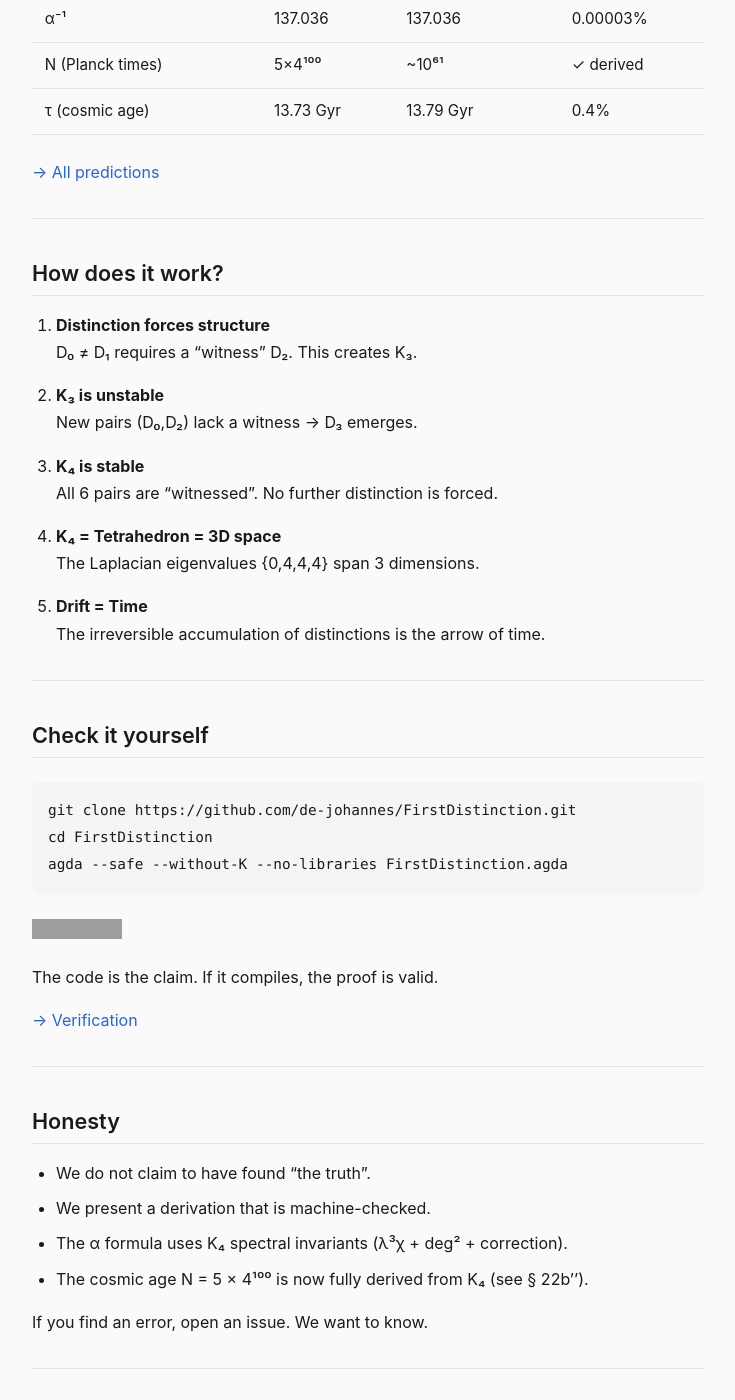
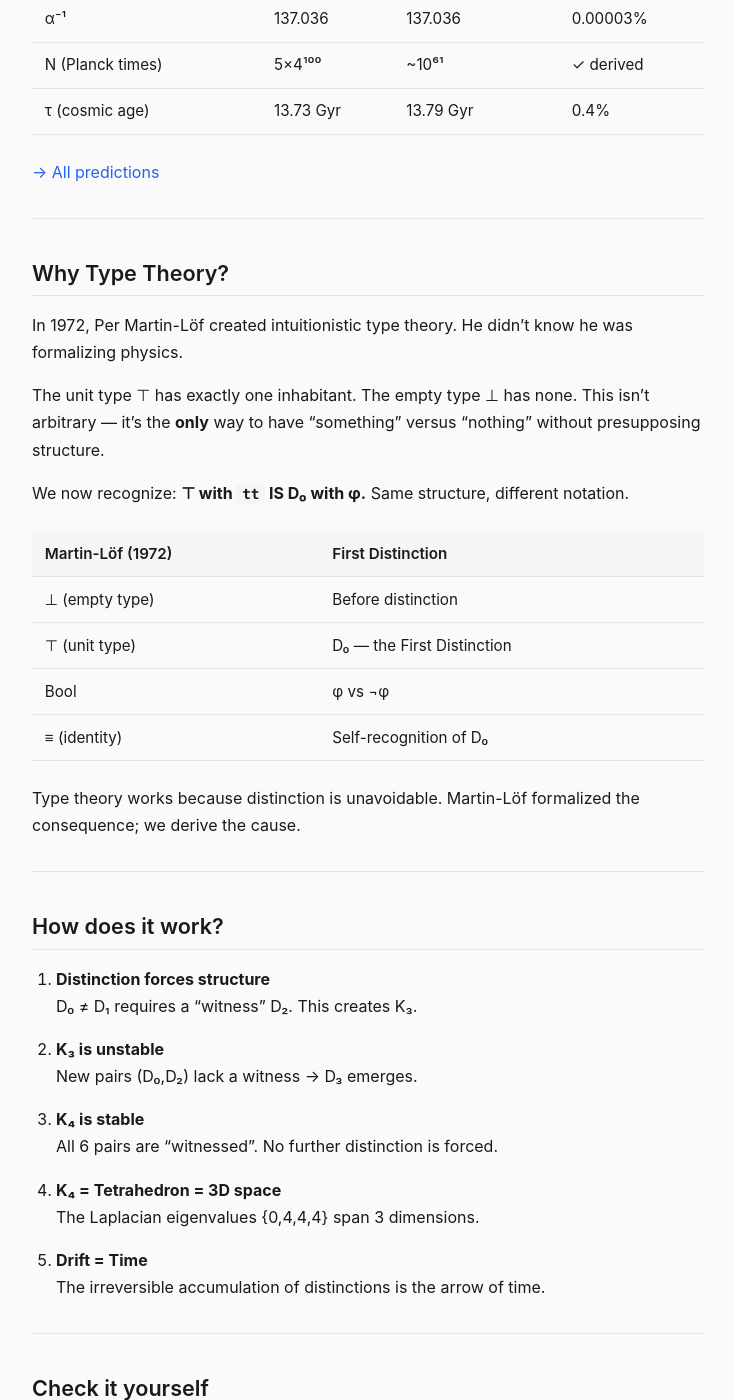
Before and after one commit to de-johannes/FirstDifference, a Jekyll site: the page built from docs/index.md, in a window 1280 px wide and 1400 px high, scrolled down 1767 px. Shown: the whole window, without its empty margins (272-1007 px from the left). Built offline with Jekyll 4.4.1, drawn with Linux system fonts in a browser that asks for light colours; grey boxes are pictures that could not be loaded.

Commit message:
Martin-Löf connection: type theory works because distinction is unavoidable
- Restructured Part I: FROM TOKEN TO LOGIC (Martin-Löf 1972)
- Added § 1.1-1.3: Token Principle → Logic → Math → Physics bridge
- Updated Table of Contents with new narrative arc
- Website: Why Type Theory section explaining ⊤ ≅ D₀
- Key insight: Martin-Löf formalized the consequence; we derive the cause

```diff
--- a/docs/index.md
+++ b/docs/index.md
@@ -74,6 +74,25 @@ A proof is a program whose type encodes a mathematical statement. If the program
 
 ---
 
+## Why Type Theory?
+
+In 1972, Per Martin-Löf created intuitionistic type theory. He didn't know he was formalizing physics.
+
+The unit type ⊤ has exactly one inhabitant. The empty type ⊥ has none. This isn't arbitrary — it's the **only** way to have "something" versus "nothing" without presupposing structure.
+
+We now recognize: **⊤ with `tt` IS D₀ with φ.** Same structure, different notation.
+
+| Martin-Löf (1972) | First Distinction |
+|-------------------|-------------------|
+| ⊥ (empty type) | Before distinction |
+| ⊤ (unit type) | D₀ — the First Distinction |
+| Bool | φ vs ¬φ |
+| _≡_ (identity) | Self-recognition of D₀ |
+
+Type theory works because distinction is unavoidable. Martin-Löf formalized the consequence; we derive the cause.
+
+---
+
 ## How does it work?
 
 1. **Distinction forces structure**
```
Also changed, not shown: 1 other file.
